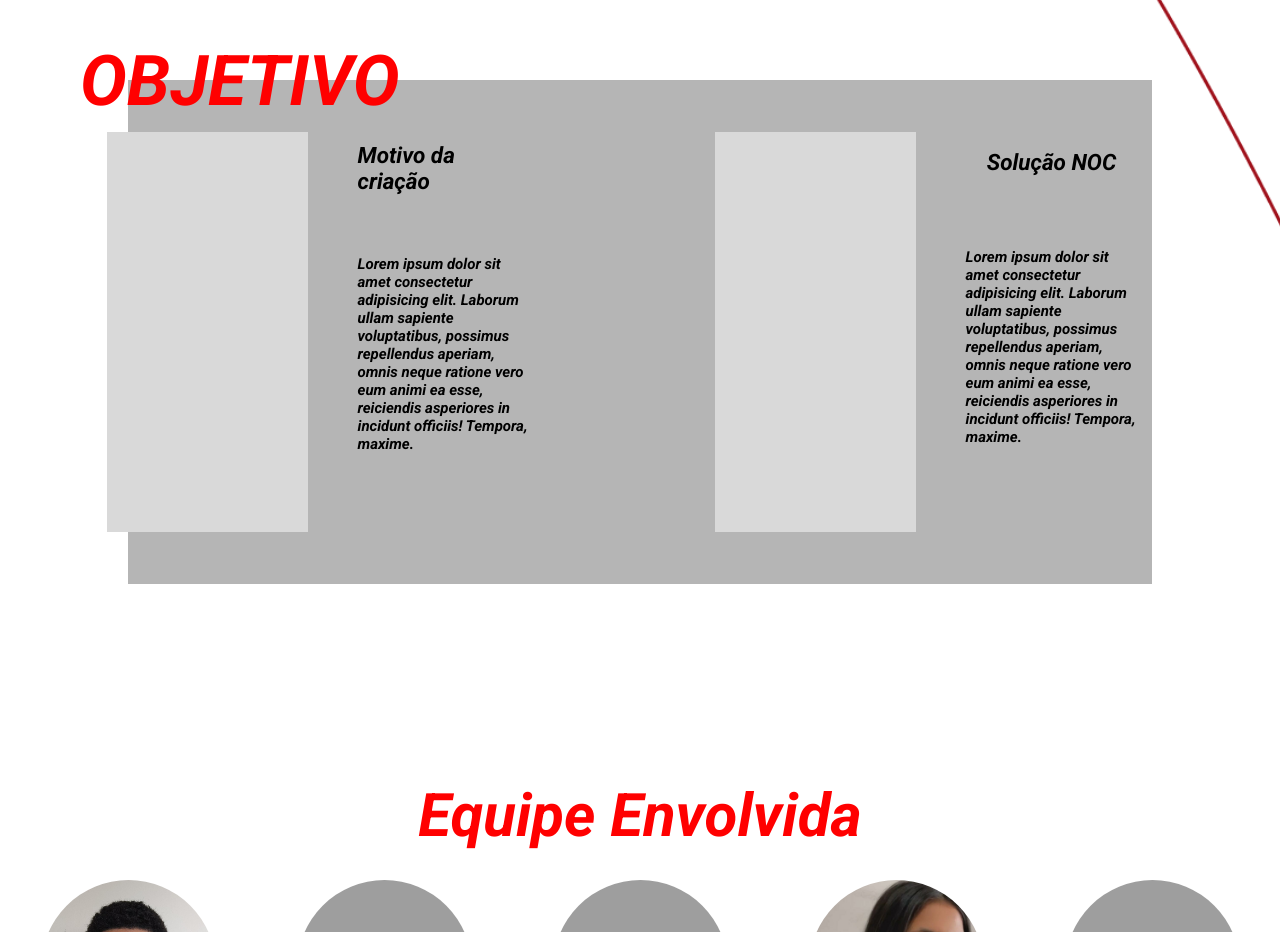
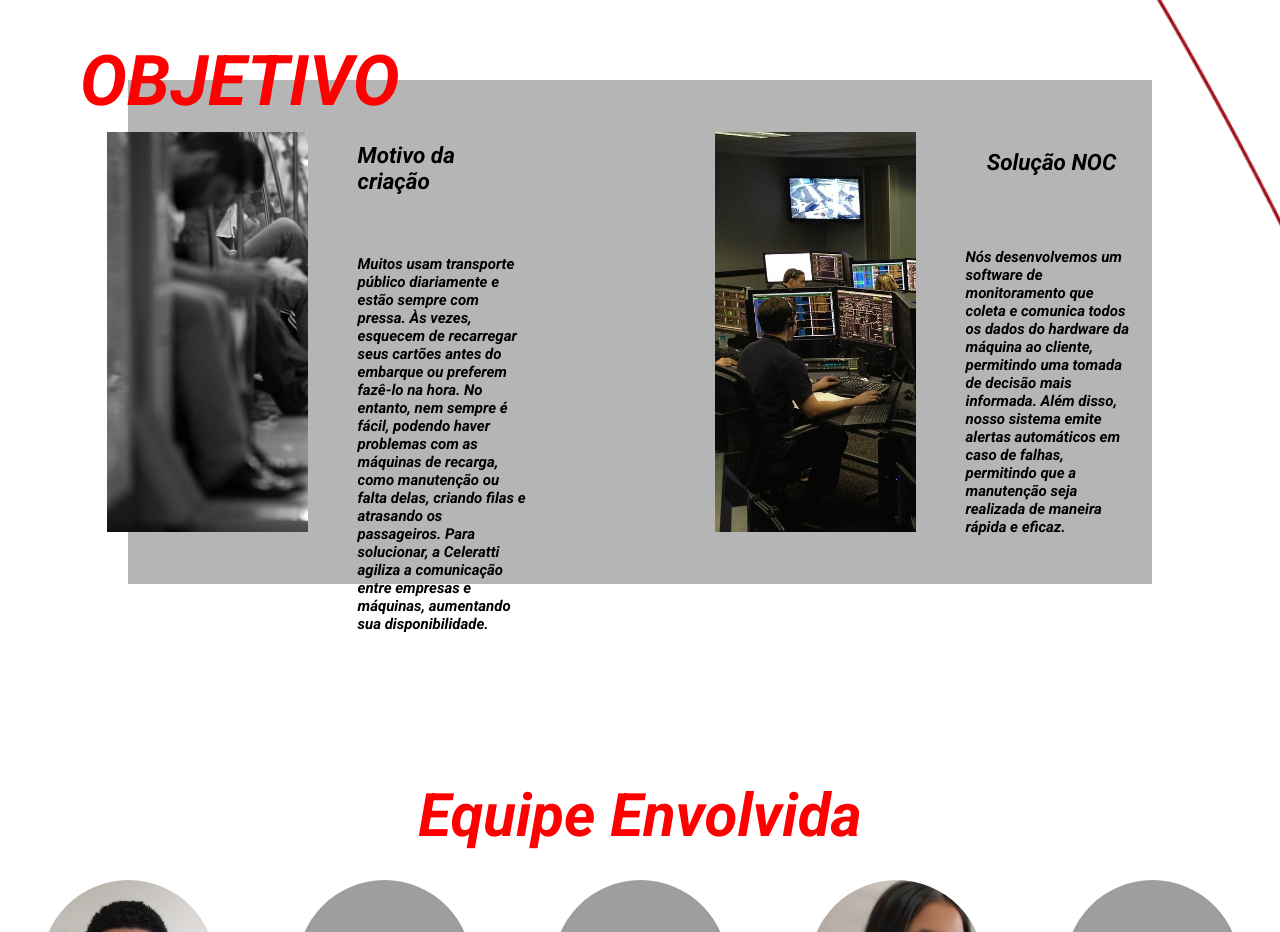
Before and after one commit to Celeratti/site, a plain HTML site: page index.html in a window 1280 px wide. Shown: the part 1400-2332 px from the top of the page. Drawn offline with Linux system fonts and the light colour scheme; grey boxes are pictures that could not be loaded.

Commit message:
fotos e textos motivacao e solucao noc

```diff
--- a/index.html
+++ b/index.html
@@ -125,18 +125,14 @@
                         <div id="foto1"></div>
                         <div class="texto">
                             <h2>Motivo da criação</h2>
-                            <p>Lorem ipsum dolor sit amet consectetur adipisicing elit. Laborum ullam sapiente voluptatibus,
-                                possimus repellendus aperiam, omnis neque ratione vero eum animi ea esse, reiciendis
-                                asperiores in incidunt officiis! Tempora, maxime.</p>
+                            <p>Muitos usam transporte público diariamente e estão sempre com pressa. Às vezes, esquecem de recarregar seus cartões antes do embarque ou preferem fazê-lo na hora. No entanto, nem sempre é fácil, podendo haver problemas com as máquinas de recarga, como manutenção ou falta delas, criando filas e atrasando os passageiros. Para solucionar, a Celeratti agiliza a comunicação entre empresas e máquinas, aumentando sua disponibilidade.</p>
                         </div>
                     </div>
                     <div class="objetivo-conjunto">
                         <div id="foto2"></div>
                         <div class="texto">
                             <h2>Solução NOC</h2>
-                            <p>Lorem ipsum dolor sit amet consectetur adipisicing elit. Laborum ullam sapiente voluptatibus,
-                                possimus repellendus aperiam, omnis neque ratione vero eum animi ea esse, reiciendis
-                                asperiores in incidunt officiis! Tempora, maxime.</p>
+                            <p>Nós desenvolvemos um software de monitoramento que coleta e comunica todos os dados do hardware da máquina ao cliente, permitindo uma tomada de decisão mais informada. Além disso, nosso sistema emite alertas automáticos em caso de falhas, permitindo que a manutenção seja realizada de maneira rápida e eficaz.</p>
                         </div>
                     </div>
                 </div>
--- a/style-responsive.css
+++ b/style-responsive.css
@@ -59,6 +59,7 @@
 
     .mvv-conjunto #foto1, .mvv-conjunto #foto2, .mvv-conjunto #foto3{
         width: 70%;
+        padding-left: 50px;
     }
 
     .desc .desc-titulo{
--- a/style.css
+++ b/style.css
@@ -287,6 +287,8 @@ header a{
     height: 400px;
     margin-left: 40px;
     background-color:rgba(217, 217, 217, 1);
+    display: flex;
+    justify-content: center;
 }
 
 .back .conteudo .objetivo-conjunto .texto{
@@ -304,6 +306,18 @@ header a{
 .objetivo-conjunto .texto p{
     height: 70%;
 }
+
+.objetivo-conjunto #foto1{
+    background-image: url("assets/train-2373323_1280.jpg");
+    background-size: cover;
+}
+
+
+.objetivo-conjunto #foto2{
+    background-image: url("assets/space-center-693251_1280.jpg");
+    background-size: cover;
+}
+
 
 #objetivo h1{
     font-size: 70px;
```
Also changed, not shown: assets/space-center-693251_1280.jpg (added), assets/train-2373323_1280.jpg (added).
